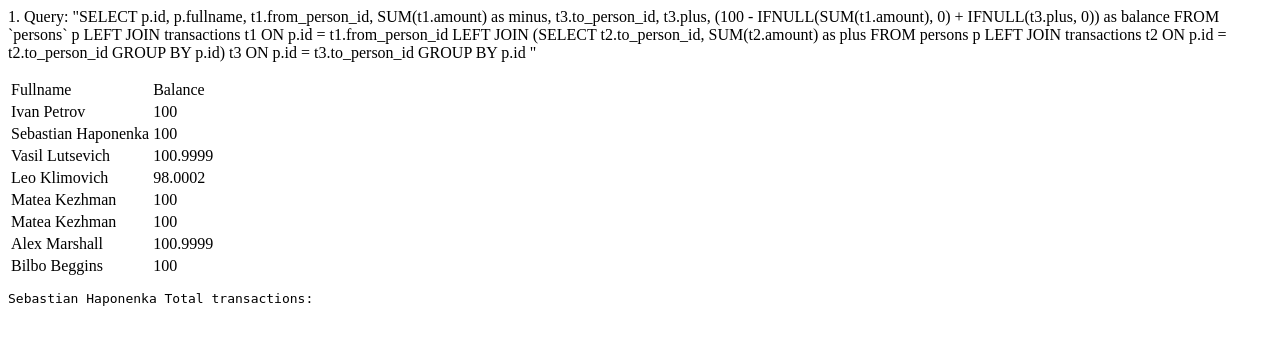
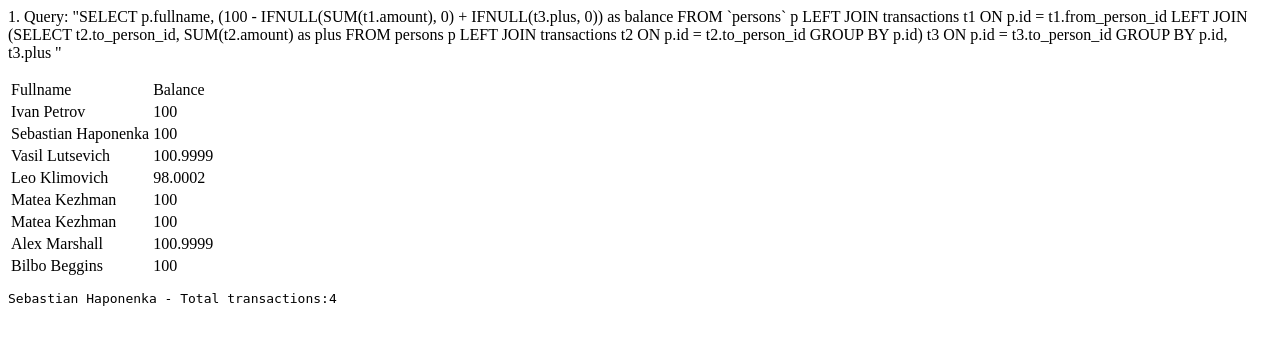
Before and after one commit to nalivko/amasty, a PHP site: page / in a window 1280 px wide. Shown: the top 345 px of the page. Run offline with PHP 8.4, Linux system fonts and the light colour scheme; data comes from the database, SQL or seed files in the repository; data that the repository does not hold is empty.

Commit message:
fix query: select user balance

```diff
--- a/user-transactions/index.php
+++ b/user-transactions/index.php
@@ -23,11 +23,8 @@ try {
 
 
 echo '<table><tr><td>Fullname</td><td>Balance</td></tr>';
-echo '<p>1. Query: "SELECT p.id, p.fullname, t1.from_person_id, SUM(t1.amount) as minus, t3.to_person_id, t3.plus, (100 - IFNULL(SUM(t1.amount), 0) + IFNULL(t3.plus, 0)) as balance FROM `persons` p LEFT JOIN transactions t1 ON p.id = t1.from_person_id LEFT JOIN (SELECT t2.to_person_id, SUM(t2.amount) as plus FROM persons p LEFT JOIN transactions t2 ON p.id = t2.to_person_id GROUP BY p.id) t3 ON p.id = t3.to_person_id GROUP BY p.id "</p>';
-foreach($connection->query('SELECT p.id, p.fullname, t1.from_person_id, SUM(t1.amount) as minus, t3.to_person_id, t3.plus, (100 - IFNULL(SUM(t1.amount), 0) + IFNULL(t3.plus, 0)) as balance
- FROM `persons` p LEFT JOIN transactions t1 ON p.id = t1.from_person_id
-  LEFT JOIN (SELECT t2.to_person_id, SUM(t2.amount) as plus FROM persons p LEFT JOIN transactions t2 ON p.id = t2.to_person_id GROUP BY p.id) t3 ON p.id = t3.to_person_id
-  GROUP BY p.id', PDO::FETCH_ASSOC) as $row) {
+echo '<p>1. Query: "SELECT p.fullname, (100 - IFNULL(SUM(t1.amount), 0) + IFNULL(t3.plus, 0)) as balance FROM `persons` p LEFT JOIN transactions t1 ON p.id = t1.from_person_id LEFT JOIN (SELECT t2.to_person_id, SUM(t2.amount) as plus FROM persons p LEFT JOIN transactions t2 ON p.id = t2.to_person_id GROUP BY p.id) t3 ON p.id = t3.to_person_id GROUP BY p.id, t3.plus "</p>';
+foreach($connection->query('SELECT p.fullname, (100 - IFNULL(SUM(t1.amount), 0) + IFNULL(t3.plus, 0)) as balance FROM `persons` p LEFT JOIN transactions t1 ON p.id = t1.from_person_id LEFT JOIN (SELECT t2.to_person_id, SUM(t2.amount) as plus FROM persons p LEFT JOIN transactions t2 ON p.id = t2.to_person_id GROUP BY p.id) t3 ON p.id = t3.to_person_id GROUP BY p.id, t3.plus ', PDO::FETCH_ASSOC) as $row) {
     echo '<tr>';
     echo '<td>'. $row['fullname'] .'</td>';
     echo '<td>' . $row['balance'] . '</td>';
@@ -42,6 +39,6 @@ foreach($connection->query('SELECT result.fullname, result.transactionsSum as tr
  ORDER BY trCnt DESC
  LIMIT 1', PDO::FETCH_ASSOC) as $row) {
     echo '<pre>';
-    echo $row['fullname'] . ' Total transactions:' . $row["total"];
+    echo $row['fullname'] . ' - Total transactions:' . $row["trCnt"];
     echo '</pre>';
 }
```
